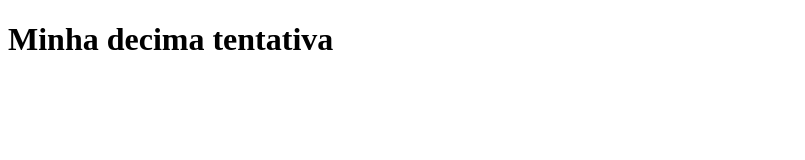
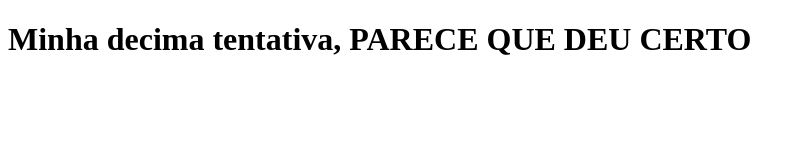
Before and after one commit to SamuelX0/INICIO-HTML, a plain HTML site: page AULA1/index.html in a window 1280 px wide. Shown: the whole page, without its empty margins (0-805 px from the left). Drawn offline with Linux system fonts and the light colour scheme.

Commit message:
PARECE QUE ESSA BUCETA FUNCIONOU

```diff
--- a/AULA1/index.html
+++ b/AULA1/index.html
@@ -5,6 +5,6 @@
         <title>Aula 1</title>
     </head>
     <body>
-        <h1>Minha decima tentativa</h1>
+        <h1>Minha decima tentativa, PARECE QUE DEU CERTO</h1>
     </body>
 </html>
```
